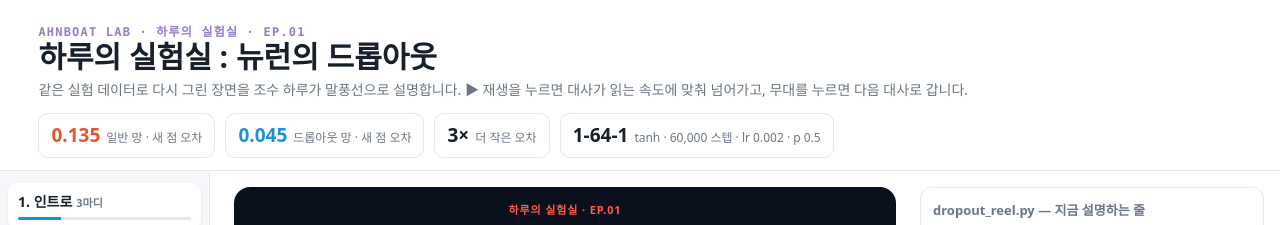
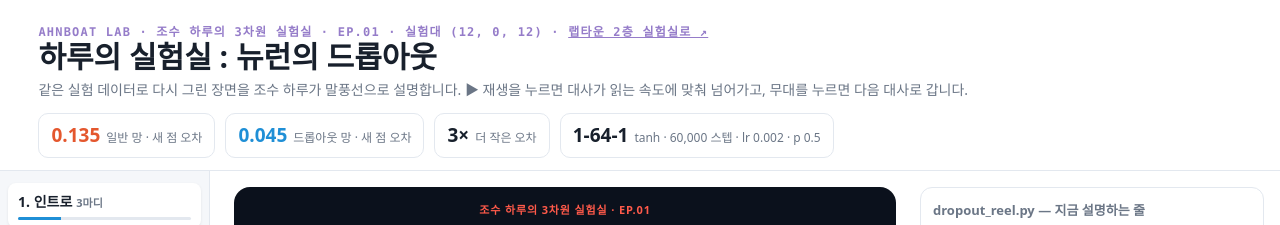
Before and after one commit to adminmrobo/Dropout-neural-network-tutorial, a plain HTML site: page index.html in a window 1280 px wide. Shown: the top 225 px of the page. Drawn offline with Linux system fonts and the light colour scheme.

Commit message:
연재 이름을 '조수 하루의 3차원 실험실'로, 랩타운 2층 실험 방 연결

```diff
--- a/index.html
+++ b/index.html
@@ -74,7 +74,7 @@ pre .c{color:#6f7d92}
 </head>
 <body>
 <header>
-  <div style="font:700 12px ui-monospace,Menlo,monospace;letter-spacing:.1em;color:#957cc9">AHNBOAT LAB · 하루의 실험실 · EP.01</div>
+  <div style="font:700 12px ui-monospace,Menlo,monospace;letter-spacing:.1em;color:#957cc9">AHNBOAT LAB · 조수 하루의 3차원 실험실 · EP.01 · 실험대 (12, 0, 12) · <a href="https://adminmrobo.github.io/ahn_boat_lab_town/haru3d.html" style="color:inherit">랩타운 2층 실험실로 ↗</a></div>
   <h1>하루의 실험실 : 뉴런의 드롭아웃</h1>
   <p>같은 실험 데이터로 다시 그린 장면을 조수 하루가 말풍선으로 설명합니다. ▶ 재생을 누르면 대사가 읽는 속도에 맞춰 넘어가고, 무대를 누르면 다음 대사로 갑니다.</p>
   <div class="kpis">
@@ -88,7 +88,7 @@ pre .c{color:#6f7d92}
   <nav id="nav"></nav>
   <div class="center">
     <div class="stage" id="stage">
-      <div class="ttl"><div class="kick">하루의 실험실 · EP.01</div><b>Dropout</b><span>뉴런을 끄고, 패턴을 배운다</span></div>
+      <div class="ttl"><div class="kick">조수 하루의 3차원 실험실 · EP.01</div><b>Dropout</b><span>뉴런을 끄고, 패턴을 배운다</span></div>
       <div class="fig"><canvas id="cv"></canvas></div>
       <div class="talk"><img class="haru" id="haru" alt="조수 하루" width="136" height="136"><div class="bubble"><span class="who">조수 하루</span><span id="cur"></span><span class="caret" id="caret"></span></div></div>
       <div class="dots" id="dots"></div>
```
Also changed, not shown: tools/page_template.html (+2 -2 lines), 1 other file.
